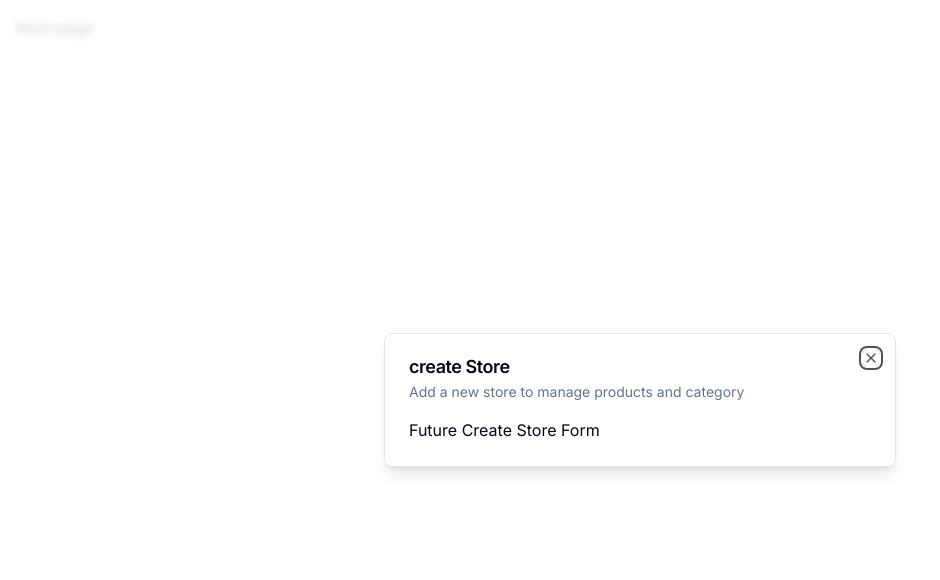
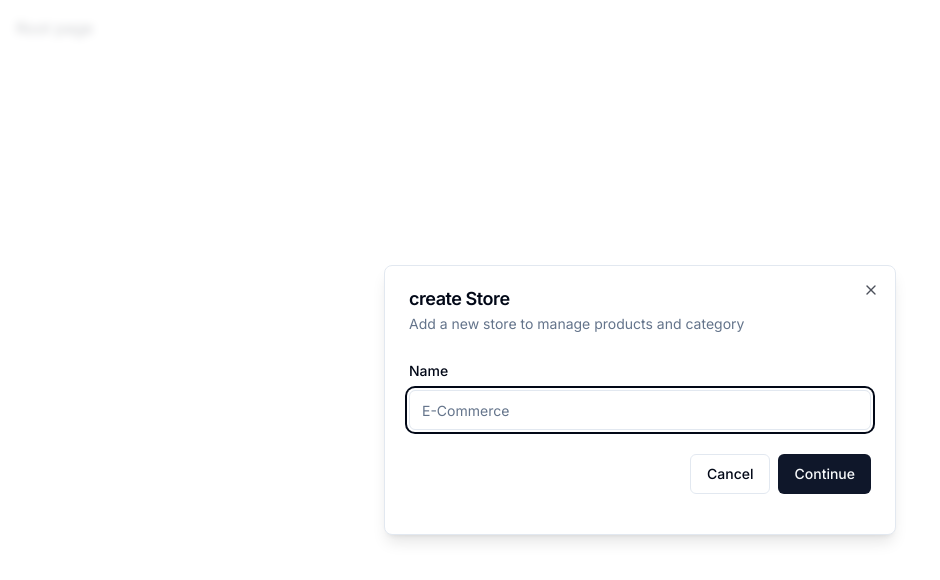
Before and after one commit to Mansi-22/E-com, a Next.js app in the folder ecommerce-admin/: page / in a window 1280 px wide. Shown: the top 580 px of the page, without its empty margins (0-940 px from the left). Built offline with nearby package versions, Linux system fonts and the light colour scheme.

Commit message:
form Component
Making form in model created previously.

```diff
--- a/ecommerce-admin/components/modals/store-modal.tsx
+++ b/ecommerce-admin/components/modals/store-modal.tsx
@@ -1,9 +1,31 @@
 "use client";
+import * as z from "zod";
+
 import {useStoreModal} from "@/hooks/use-store-modal"
 import { Modal } from "@/components/ui/modal"
+import { useForm } from "react-hook-form";
+import { zodResolver } from "@hookform/resolvers/zod";
+import { Form,FormControl,FormField,FormItem, FormLabel, FormMessage } from "@/components/ui/form";
+import { Button } from "@/components/ui/button";
+import { Input } from "@/components/ui/input";
+
+const formSchema = z.object({
+    name: z.string().min(1),
+});
 
 export const StoreModal =() =>{
     const storeModal = useStoreModal();
+
+    const form = useForm<z.infer<typeof formSchema>>({
+        resolver:zodResolver(formSchema),
+        defaultValues:{
+            name: "",
+        },
+    });
+
+    const onSubmit = async (values: z.infer<typeof formSchema>)=>{
+        console.log(values);
+    }
 
     return(
     <Modal
@@ -11,7 +33,28 @@
         description="Add a new store to manage products and category"
         isOpen={storeModal.isOpen}
         onClose={storeModal.onClose}>
-        Future Create Store Form
+        <div>
+            <div className="space-y-4 py-2 pb-4">
+                <Form {...form}>
+                    <form onSubmit={form.handleSubmit(onSubmit)}>
+                        <FormField control={form.control} name="name" render={({field})=>(
+                            <FormItem>
+                                <FormLabel>Name</FormLabel>
+                                <FormControl>
+                                    <Input placeholder="E-Commerce" {...field} />
+                                </FormControl>
+                                <FormMessage/>
+                            </FormItem>
+                        )}
+                        />
+                        <div className="pt-6 space-x-2 flex items-center justify-end w-full">
+                            <Button variant="outline" onClick={storeModal.onClose}>Cancel</Button>
+                            <Button type="submit">Continue</Button>
+                        </div>
+                    </form>
+                </Form>
+            </div>
+        </div>
     </Modal>
     );
 };
--- /dev/null
+++ b/ecommerce-admin/components/ui/form.tsx
@@ -0,0 +1,176 @@
+import * as React from "react"
+import * as LabelPrimitive from "@radix-ui/react-label"
+import { Slot } from "@radix-ui/react-slot"
+import {
+  Controller,
+  ControllerProps,
+  FieldPath,
+  FieldValues,
+  FormProvider,
+  useFormContext,
+} from "react-hook-form"
+
+import { cn } from "@/lib/utils"
+import { Label } from "@/components/ui/label"
+
+const Form = FormProvider
+
+type FormFieldContextValue<
+  TFieldValues extends FieldValues = FieldValues,
+  TName extends FieldPath<TFieldValues> = FieldPath<TFieldValues>
+> = {
+  name: TName
+}
+
+const FormFieldContext = React.createContext<FormFieldContextValue>(
+  {} as FormFieldContextValue
+)
+
+const FormField = <
+  TFieldValues extends FieldValues = FieldValues,
+  TName extends FieldPath<TFieldValues> = FieldPath<TFieldValues>
+>({
+  ...props
+}: ControllerProps<TFieldValues, TName>) => {
+  return (
+    <FormFieldContext.Provider value={{ name: props.name }}>
+      <Controller {...props} />
+    </FormFieldContext.Provider>
+  )
+}
+
+const useFormField = () => {
+  const fieldContext = React.useContext(FormFieldContext)
+  const itemContext = React.useContext(FormItemContext)
+  const { getFieldState, formState } = useFormContext()
+
+  const fieldState = getFieldState(fieldContext.name, formState)
+
+  if (!fieldContext) {
+    throw new Error("useFormField should be used within <FormField>")
+  }
+
+  const { id } = itemContext
+
+  return {
+    id,
+    name: fieldContext.name,
+    formItemId: `${id}-form-item`,
+    formDescriptionId: `${id}-form-item-description`,
+    formMessageId: `${id}-form-item-message`,
+    ...fieldState,
+  }
+}
+
+type FormItemContextValue = {
+  id: string
+}
+
+const FormItemContext = React.createContext<FormItemContextValue>(
+  {} as FormItemContextValue
+)
+
+const FormItem = React.forwardRef<
+  HTMLDivElement,
+  React.HTMLAttributes<HTMLDivElement>
+>(({ className, ...props }, ref) => {
+  const id = React.useId()
+
+  return (
+    <FormItemContext.Provider value={{ id }}>
+      <div ref={ref} className={cn("space-y-2", className)} {...props} />
+    </FormItemContext.Provider>
+  )
+})
+FormItem.displayName = "FormItem"
+
+const FormLabel = React.forwardRef<
+  React.ElementRef<typeof LabelPrimitive.Root>,
+  React.ComponentPropsWithoutRef<typeof LabelPrimitive.Root>
+>(({ className, ...props }, ref) => {
+  const { error, formItemId } = useFormField()
+
+  return (
+    <Label
+      ref={ref}
+      className={cn(error && "text-destructive", className)}
+      htmlFor={formItemId}
+      {...props}
+    />
+  )
+})
+FormLabel.displayName = "FormLabel"
+
+const FormControl = React.forwardRef<
+  React.ElementRef<typeof Slot>,
+  React.ComponentPropsWithoutRef<typeof Slot>
+>(({ ...props }, ref) => {
+  const { error, formItemId, formDescriptionId, formMessageId } = useFormField()
+
+  return (
+    <Slot
+      ref={ref}
+      id={formItemId}
+      aria-describedby={
+        !error
+          ? `${formDescriptionId}`
+          : `${formDescriptionId} ${formMessageId}`
+      }
+      aria-invalid={!!error}
+      {...props}
+    />
+  )
+})
+FormControl.displayName = "FormControl"
+
+const FormDescription = React.forwardRef<
+  HTMLParagraphElement,
+  React.HTMLAttributes<HTMLParagraphElement>
+>(({ className, ...props }, ref) => {
+  const { formDescriptionId } = useFormField()
+
+  return (
+    <p
+      ref={ref}
+      id={formDescriptionId}
+      className={cn("text-sm text-muted-foreground", className)}
+      {...props}
+    />
+  )
+})
+FormDescription.displayName = "FormDescription"
+
+const FormMessage = React.forwardRef<
+  HTMLParagraphElement,
+  React.HTMLAttributes<HTMLParagraphElement>
+>(({ className, children, ...props }, ref) => {
+  const { error, formMessageId } = useFormField()
+  const body = error ? String(error?.message) : children
+
+  if (!body) {
+    return null
+  }
+
+  return (
+    <p
+      ref={ref}
+      id={formMessageId}
+      className={cn("text-sm font-medium text-destructive", className)}
+      {...props}
+    >
+      {body}
+    </p>
+  )
+})
+FormMessage.displayName = "FormMessage"
+
+export {
+  useFormField,
+  Form,
+  FormItem,
+  FormLabel,
+  FormControl,
+  FormDescription,
+  FormMessage,
+  FormField,
+}
--- /dev/null
+++ b/ecommerce-admin/components/ui/input.tsx
@@ -0,0 +1,25 @@
+import * as React from "react"
+
+import { cn } from "@/lib/utils"
+
+export interface InputProps
+  extends React.InputHTMLAttributes<HTMLInputElement> {}
+
+const Input = React.forwardRef<HTMLInputElement, InputProps>(
+  ({ className, type, ...props }, ref) => {
+    return (
+      <input
+        type={type}
+        className={cn(
+          "flex h-10 w-full rounded-md border border-input bg-background px-3 py-2 text-sm ring-offset-background file:border-0 file:bg-transparent file:text-sm file:font-medium placeholder:text-muted-foreground focus-visible:outline-none focus-visible:ring-2 focus-visible:ring-ring focus-visible:ring-offset-2 disabled:cursor-not-allowed disabled:opacity-50",
+          className
+        )}
+        ref={ref}
+        {...props}
+      />
+    )
+  }
+)
+Input.displayName = "Input"
+
+export { Input }
--- /dev/null
+++ b/ecommerce-admin/components/ui/label.tsx
@@ -0,0 +1,26 @@
+"use client"
+
+import * as React from "react"
+import * as LabelPrimitive from "@radix-ui/react-label"
+import { cva, type VariantProps } from "class-variance-authority"
+
+import { cn } from "@/lib/utils"
+
+const labelVariants = cva(
+  "text-sm font-medium leading-none peer-disabled:cursor-not-allowed peer-disabled:opacity-70"
+)
+
+const Label = React.forwardRef<
+  React.ElementRef<typeof LabelPrimitive.Root>,
+  React.ComponentPropsWithoutRef<typeof LabelPrimitive.Root> &
+    VariantProps<typeof labelVariants>
+>(({ className, ...props }, ref) => (
+  <LabelPrimitive.Root
+    ref={ref}
+    className={cn(labelVariants(), className)}
+    {...props}
+  />
+))
+Label.displayName = LabelPrimitive.Root.displayName
+
+export { Label }
--- a/ecommerce-admin/package.json
+++ b/ecommerce-admin/package.json
@@ -10,7 +10,9 @@
   },
   "dependencies": {
     "@clerk/nextjs": "^4.25.6",
+    "@hookform/resolvers": "^3.3.2",
     "@radix-ui/react-dialog": "^1.0.5",
+    "@radix-ui/react-label": "^2.0.2",
     "@radix-ui/react-slot": "^1.0.2",
     "class-variance-authority": "^0.7.0",
     "clsx": "^2.0.0",
@@ -18,8 +20,10 @@
     "next": "13.5.6",
     "react": "^18",
     "react-dom": "^18",
+    "react-hook-form": "^7.47.0",
     "tailwind-merge": "^1.14.0",
     "tailwindcss-animate": "^1.0.7",
+    "zod": "^3.22.4",
     "zustand": "^4.4.4"
   },
   "devDependencies": {
```
Also changed, not shown: 1 other file (tests, documents, lock files or other folders).
